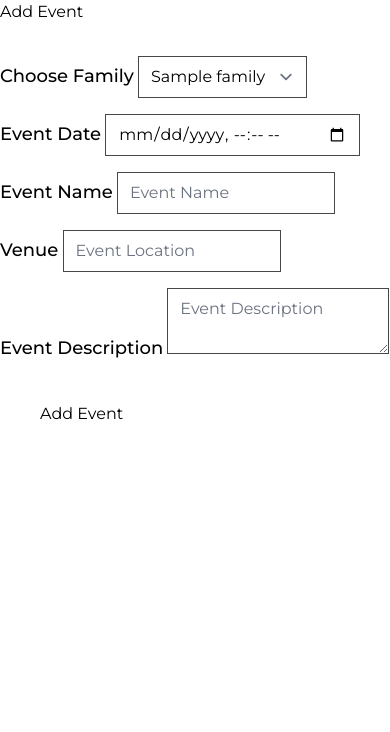
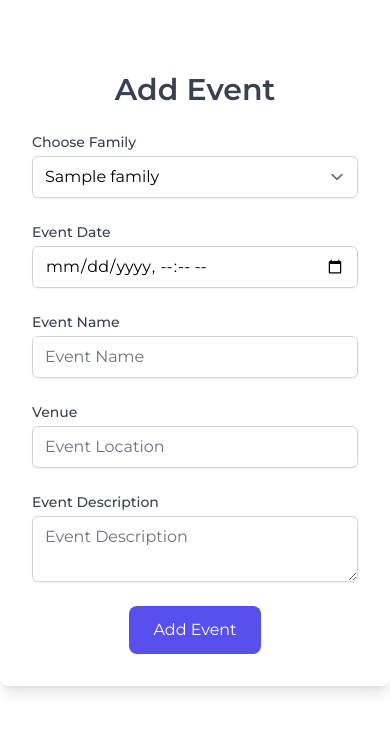
Before and after one commit to joekariuki3/lineage, a Flask app: page /event/ in a window 390 px wide. Shown: the part 72-804 px from the top of the page. Run offline with Flask 3, Linux system fonts and the light colour scheme; a user stored in the database is signed in; tables that the repository leaves empty hold one stand-in row (values such as "Sample post"); some libraries are stand-ins or nearby versions.

Commit message:
Refactored add event template to use Tailwind CSS for improved responsiveness and modern design

```diff
--- a/templates/add_event.html
+++ b/templates/add_event.html
@@ -1,87 +1,81 @@
 {% extends "base.html" %}
 
 {% block content %}
-<div class="content-section col-md-5 m-auto container">
+<div class="container mx-auto max-w-4xl mt-10">
+    <div class="bg-white shadow-lg rounded-lg p-8">
         <form action="" method="post" novalidate>
             {{ form.hidden_tag() }}
-        <fieldset class="form-group">
-            <legend class="border-bottom mb-4 mt-4">
-                <h1>{{title}}</h1>
-            </legend>
-            <div class="form-group mt-4">
-                <label for="" class="form-control-lable">Choose Family</label>
-                <select name="family" class=" form-control form-control-lg">
+
+            <h2 class="text-3xl font-semibold text-center text-gray-700 mb-6">{{title}}</h2>
+
+            <div class="grid grid-cols-1 md:grid-cols-2 gap-6">
+
+                <div class="form-group">
+                    <label for="family" class="block text-sm font-medium text-gray-700">Choose Family</label>
+                    <select name="family"
+                        class="form-select mt-1 block w-full rounded-md border-gray-300 shadow-sm focus:border-indigo-500 focus:ring-indigo-500 sm:text-sm">
                         {% for family in current_user.families %}
                         <option value="{{ family.family_id }}">{{ family.name }}</option>
                         {% endfor %}
                     </select>
-                <!-- if errors -->
                 </div>
-            <div class="form-group mt-4">
-                {{ form.date.label(class="form-control-lable")}}
 
-                <!-- if errors -->
-                {% if form.date.errors%}
-                {{ form.date(class="form-control form-control-lg is-invalid") }}
-                <div class="invalid-feedback">
-                    {% for error in form.date.errors %}
-                    <span>{{ error }}</span>
-                    {% endfor %}
-                </div>
+                <div class="form-group">
+                    {{ form.date.label(class="block text-sm font-medium text-gray-700") }}
+                    {% if form.date.errors %}
+                    {{ form.date(class="mt-1 block w-full rounded-md border-red-500 shadow-sm focus:border-red-500
+                    focus:ring-red-500 sm:text-sm") }}
+                    <p class="text-red-500 text-sm mt-1">{{ form.date.errors[0] }}</p>
                     {% else %}
-                {{ form.date(class="form-control form-control-lg") }}
+                    {{ form.date(class="mt-1 block w-full rounded-md border-gray-300 shadow-sm focus:border-indigo-500
+                    focus:ring-indigo-500 sm:text-sm") }}
                     {% endif %}
                 </div>
-            <div class="form-group mt-4">
-                {{ form.name.label(class="form-control-lable")}}
 
-                <!-- if errors -->
-                {% if form.name.errors%}
-                {{ form.name(class="form-control form-control-lg is-invalid") }}
-                <div class="invalid-feedback">
-                    {% for error in form.name.errors %}
-                    <span>{{ error }}</span>
-                    {% endfor %}
-                </div>
+                <div class="form-group">
+                    {{ form.name.label(class="block text-sm font-medium text-gray-700") }}
+                    {% if form.name.errors %}
+                    {{ form.name(class="mt-1 block w-full rounded-md border-red-500 shadow-sm focus:border-red-500
+                    focus:ring-red-500 sm:text-sm") }}
+                    <p class="text-red-500 text-sm mt-1">{{ form.name.errors[0] }}</p>
                     {% else %}
-                {{ form.name(class="form-control form-control-lg") }}
+                    {{ form.name(class="mt-1 block w-full rounded-md border-gray-300 shadow-sm focus:border-indigo-500
+                    focus:ring-indigo-500 sm:text-sm") }}
                     {% endif %}
                 </div>
-            <div class="form-group mt-4">
-                {{ form.location.label(class="form-control-lable")}}
 
-                <!-- if errors -->
-                {% if form.location.errors%}
-                {{ form.location(class="form-control form-control-lg is-invalid") }}
-                <div class="invalid-feedback">
-                    {% for error in form.location.errors %}
-                    <span>{{ error }}</span>
-                    {% endfor %}
-                </div>
+                <div class="form-group">
+                    {{ form.location.label(class="block text-sm font-medium text-gray-700") }}
+                    {% if form.location.errors %}
+                    {{ form.location(class="mt-1 block w-full rounded-md border-red-500 shadow-sm focus:border-red-500
+                    focus:ring-red-500 sm:text-sm") }}
+                    <p class="text-red-500 text-sm mt-1">{{ form.location.errors[0] }}</p>
                     {% else %}
-                {{ form.location(class="form-control form-control-lg") }}
+                    {{ form.location(class="mt-1 block w-full rounded-md border-gray-300 shadow-sm
+                    focus:border-indigo-500 focus:ring-indigo-500 sm:text-sm") }}
                     {% endif %}
                 </div>
-            <div class="form-group mt-4">
-                {{ form.description.label(class="form-control-lable")}}
 
-                <!-- if errors -->
-                {% if form.description.errors%}
-                {{ form.description(class="form-control form-control-lg is-invalid") }}
-                <div class="invalid-feedback">
-                    {% for error in form.description.errors %}
-                    <span>{{ error }}</span>
-                    {% endfor %}
-                </div>
+                <div class="form-group md:col-span-2">
+                    {{ form.description.label(class="block text-sm font-medium text-gray-700") }}
+                    {% if form.description.errors %}
+                    {{ form.description(class="mt-1 block w-full rounded-md border-red-500 shadow-sm
+                    focus:border-red-500 focus:ring-red-500 sm:text-sm") }}
+                    <p class="text-red-500 text-sm mt-1">{{ form.description.errors[0] }}</p>
                     {% else %}
-                {{ form.description(class="form-control form-control-lg") }}
+                    {{ form.description(class="mt-1 block w-full rounded-md border-gray-300 shadow-sm
+                    focus:border-indigo-500 focus:ring-indigo-500 sm:text-sm") }}
                     {% endif %}
                 </div>
-            <br>
-            <div class="form-group mt-4 mb-2 d-flex justify-content-center">
-                {{ form.submit(class="btn btn-lg btn-primary button") }}
+
             </div>
-        </fieldset>
+
+            <div class="mt-6 flex justify-center">
+                {{ form.submit(class="btn btn-primary px-6 py-3 rounded-lg text-white bg-indigo-600 hover:bg-indigo-700
+                focus:ring focus:ring-indigo-400 focus:outline-none transition ease-in-out duration-150") }}
+            </div>
+
         </form>
     </div>
+</div>
 {% endblock %}
```
Lines whose indentation alone changed are shown as unchanged.
